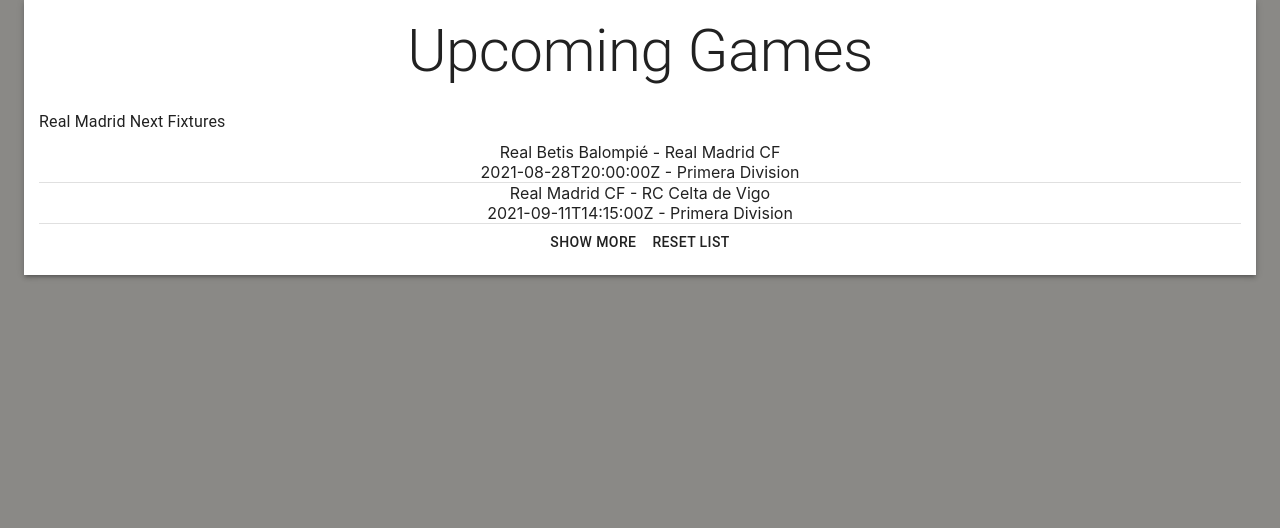
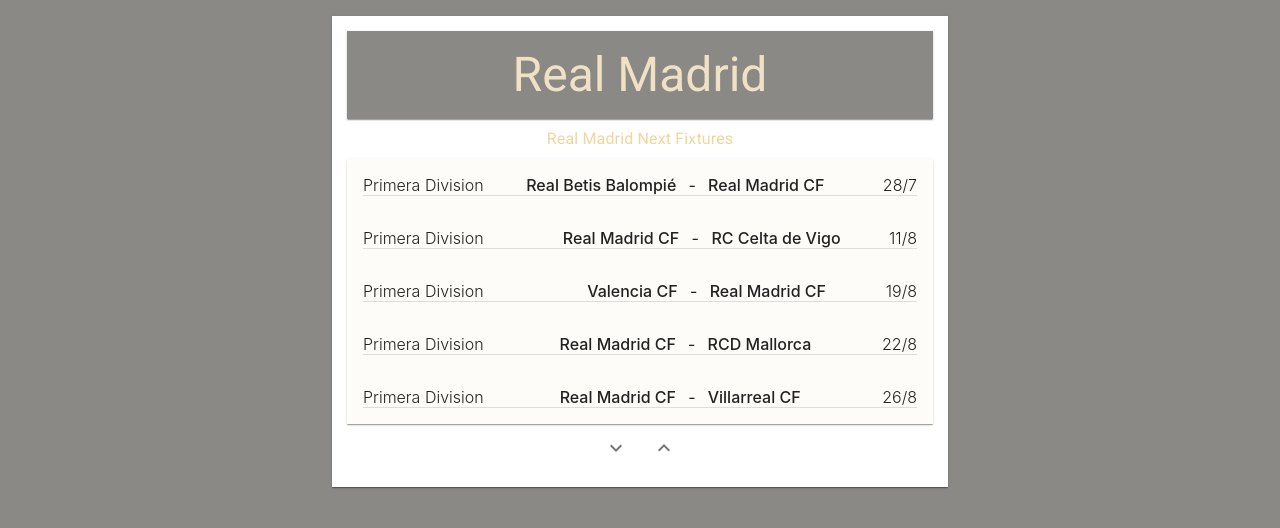
Before and after one commit to reda97dz/real-madrid, a React (Create React App) app: page / in a window 1280 px wide. Shown: the top 528 px of the page. Built offline with nearby package versions, Linux system fonts and the light colour scheme; no server answers.

Commit message:
Add material design

```diff
--- a/package.json
+++ b/package.json
@@ -3,7 +3,9 @@
   "version": "0.1.0",
   "private": true,
   "dependencies": {
+    "@fontsource/roboto": "^4.5.0",
     "@material-ui/core": "^4.12.3",
+    "@material-ui/icons": "^4.11.2",
     "@testing-library/jest-dom": "^5.11.4",
     "@testing-library/react": "^11.1.0",
     "@testing-library/user-event": "^12.1.10",
--- a/src/App.js
+++ b/src/App.js
@@ -1,19 +1,19 @@
-import React, {useState} from 'react'
+import React, {useState, useEffect} from 'react'
 import UpcomingGames from './Components/UpcomingGames'
 // import FinishedGames from './Components/FinishedGames'
-// import gameService from './Services/games'
+import gameService from './Services/games'
 
 import Container from '@material-ui/core/Container'
 
 const App = ({upcomingGames, finishedGames}) => {
   const [upcomingGamesList, setUpcomingGamesList] = useState(upcomingGames)
-  const [finishedGamesList, setFinishedGamesList] = useState(finishedGames)
+  // const [finishedGamesList, setFinishedGamesList] = useState(finishedGames)
 
-  // const hook = () => {
-  //   gameService.upcomingGames().then(games => setUpcomingGamesList(games))
-  //   gameService.finishedGames().then(games => setFinishedGamesList(games))
-  // }
-  // useEffect(hook, [])
+  const hook = () => {
+    gameService.upcomingGames().then(games => setUpcomingGamesList(games))
+    // gameService.finishedGames().then(games => setFinishedGamesList(games))
+  }
+  useEffect(hook, [])
 
   return (
     <Container>
--- a/src/Components/Fixture.js
+++ b/src/Components/Fixture.js
@@ -2,19 +2,50 @@
 import Grid from '@material-ui/core/Grid'
 import Paper from '@material-ui/core/Paper'
 import Divider from '@material-ui/core/Divider'
+import { Box, Typography } from '@material-ui/core'
+import '@fontsource/roboto'
 
 const Fixture = ({match}) => {
+  const date = new Date(match.utcDate)
+  const day = date.getDate()
+  const month = date.getMonth()
   console.log(match)
     return(
-      <Paper elevation={0}>
-        <Grid align='center' alignItems='center'>
-          {match.homeTeam.name} - {match.awayTeam.name}
-        </Grid>
-        <Grid align='center' alignItems='center'>
-          {match.utcDate} - {match.competition.name}
+      <Box p={2}>
+        <Grid container>
+          <Grid item xs={3} align='left'>
+            <Box fontWeight="fontWeightLight">
+                {match.competition.name}
+            </Box>
+          </Grid>
+          <Grid item xs  container direction='row'>
+            <Grid item xs  container direction='row' alignItems='center'>
+              <Grid item xs align='right'>
+                <Box fontWeight="fontWeightMedium">
+                  {match.homeTeam.name}
+                </Box>
+              </Grid>
+              <Grid item xs={1} align='center'>
+                -
+              </Grid>
+              <Grid item xs align='left'>
+                <Box fontWeight="fontWeightMedium">
+                  {match.awayTeam.name}
+                </Box>
+              </Grid>
+            </Grid>
+            <Grid item xs={1.5} aling='center'>
+              {/* <Paper elevation={1} square> */}
+              <Box fontWeight="fontWeightLight">
+                {day}/{month}
+            </Box>
+              {/* </Paper> */}
+            </Grid>
+          </Grid>
+
         </Grid>
         <Divider />
-      </Paper>
+      </Box>
     )
 }
 
--- a/src/Components/UpcomingGames.js
+++ b/src/Components/UpcomingGames.js
@@ -1,11 +1,13 @@
 import React, {useState} from 'react'
 import Fixture from './Fixture'
 import Paper from '@material-ui/core/Paper'
+import Grid from '@material-ui/core/Grid'
 import Typography from '@material-ui/core/Typography'
 import { makeStyles } from '@material-ui/core/styles'
-import Button from '@material-ui/core/Button'
-import { Box, CardActions } from '@material-ui/core'
-
+import { Box } from '@material-ui/core'
+import IconButton from '@material-ui/core/IconButton'
+import KeyboardArrowUpIcon from '@material-ui/icons/KeyboardArrowUp'
+import KeyboardArrowDownIcon from '@material-ui/icons/KeyboardArrowDown';
 const useStyles = makeStyles((theme) => ({
   root: {
     flexGrow: 1,
@@ -13,32 +15,59 @@
   paper: {
     padding: 15,
   },
+  titlePaper: {
+    backgroundColor: '#16150f80'
+  },
+  listPaper: {
+    backgroundColor : '#f0e1c51A'
+  }
 }));
 
 const UpcomingGames = ({gamesList}) => {
   const classes = useStyles()
-  const [numberOfGamesToShow, setNumberOfGamesToShow] = useState(2)
+  const [numberOfGamesToShow, setNumberOfGamesToShow] = useState(5)
 
     return (
-      <Paper  className={classes.paper} elevation={3} square>
+      <Grid align='center'>
+        <Box width={1/2} p={2}>
+          <Paper  className={classes.paper} square >
 
-        <Typography variant="h2" component="h2" gutterBottom align='center'>
+            {/* <Box bgcolor='primary.main' color='white'>
+              <Typography variant="h3" component="h2" gutterBottom align='center'>
                   Upcoming Games
               </Typography>
-        <Typography variant="subtitle1" gutterBottom>
+            </Box> */}
+
+            <Paper className={classes.titlePaper} elevation={1} square>
+              <Box p={2} color='#f0e1c5'>
+                <Typography variant="h3" component="h2">
+                    Real Madrid
+                </Typography>
+              </Box>
+            </Paper>
+
+            <Box align='center' m={1} color="#f2d59d">
+              <Typography  gutterBottom>
                 Real Madrid Next Fixtures
               </Typography>
+            </Box>
+
+            <Box>
+              <Paper className={classes.listPaper} elevation={1} square>
                 {gamesList.slice(0, numberOfGamesToShow).map(match => <Fixture key={match.id} match={match} />)}
-
+              </Paper>
+            </Box>
             <Box textAlign='center'>
-          <Button onClick={()=>{setNumberOfGamesToShow(numberOfGamesToShow+1)}} >
-            Show more
-          </Button>
-          <Button onClick={()=>{setNumberOfGamesToShow(2)}}>
-            Reset List
-          </Button>
+              <IconButton aria-label="show more" onClick={()=>{setNumberOfGamesToShow(numberOfGamesToShow+5)}} >
+                <KeyboardArrowDownIcon fontSize="inherit" />
+              </IconButton>
+              <IconButton aria-label="show less" onClick={()=>{setNumberOfGamesToShow(5)}} >
+                <KeyboardArrowUpIcon fontSize="inherit" />
+              </IconButton>
             </Box>
           </Paper>
+          </Box>
+      </Grid>
     )
 }
 
```
Also changed, not shown: 1 other file (tests, documents, lock files or other folders). Lines whose indentation alone changed are shown as unchanged.
